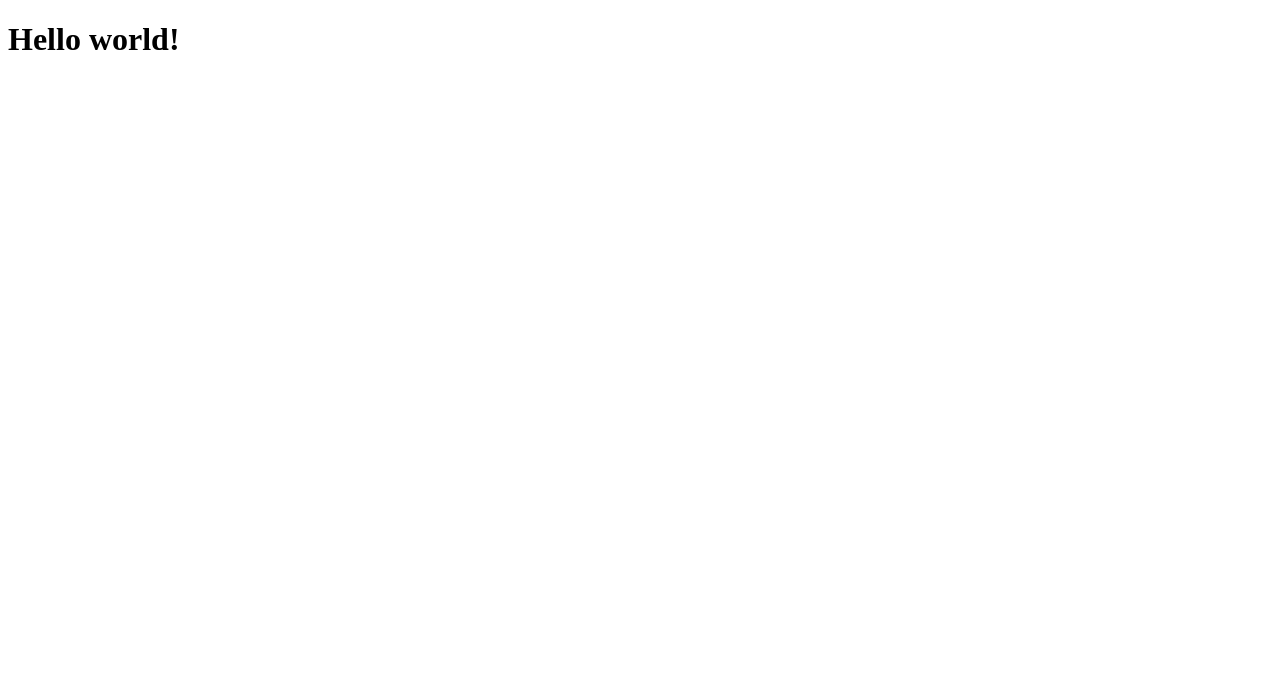
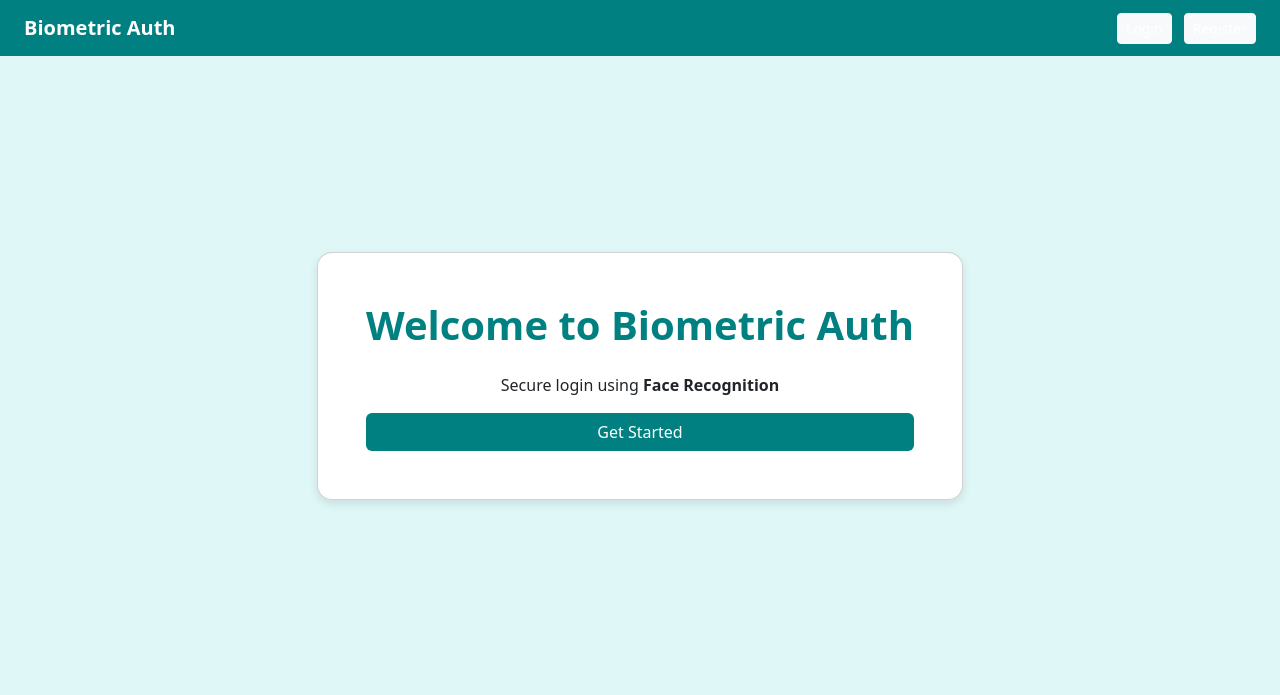
Before and after one commit to wajidkorkani/Biomatric-Authentication-python, a Flask app: page / in a window 1280 px wide. Before the commit the part shown is almost empty. Shown: the top 695 px of the page. Run offline with Flask 3, Linux system fonts and the light colour scheme.

Commit message:
Update index.html

```diff
--- a/Src/Templates/index.html
+++ b/Src/Templates/index.html
@@ -2,10 +2,41 @@
 <html lang="en">
 <head>
     <meta charset="UTF-8">
-    <meta name="viewport" content="width=device-width, initial-scale=1.0">
-    <title>Biomatric</title>
+    <title>Home - Biometric Auth</title>
+    <link href="https://cdn.jsdelivr.net/npm/bootstrap@5.3.2/dist/css/bootstrap.min.css" rel="stylesheet">
+    <style>
+        body {
+            background-color: #e0f7f7;
+            color: #004d4d;
+        }
+        .navbar {
+            background-color: #008080;
+        }
+        .navbar a {
+            color: white !important;
+        }
+        .card {
+            background: white;
+            border-radius: 15px;
+            box-shadow: 0 4px 10px rgba(0,0,0,0.1);
+        }
+    </style>
 </head>
 <body>
-    <h1>Hello world!</h1>
+    <nav class="navbar navbar-expand-lg px-4">
+        <a class="navbar-brand text-white fw-bold" href="/">Biometric Auth</a>
+        <div class="ms-auto">
+            <a href="/login" class="btn btn-light btn-sm me-2">Login</a>
+            <a href="/register" class="btn btn-light btn-sm">Register</a>
+        </div>
+    </nav>
+
+    <div class="container d-flex justify-content-center align-items-center" style="min-height: 80vh;">
+        <div class="card p-5 text-center">
+            <h1 class="fw-bold" style="color:#008080;">Welcome to Biometric Auth</h1>
+            <p class="mt-3">Secure login using <b>Face Recognition</b></p>
+            <a href="/login" class="btn btn-teal text-white" style="background:#008080;">Get Started</a>
+        </div>
+    </div>
 </body>
 </html>
```
